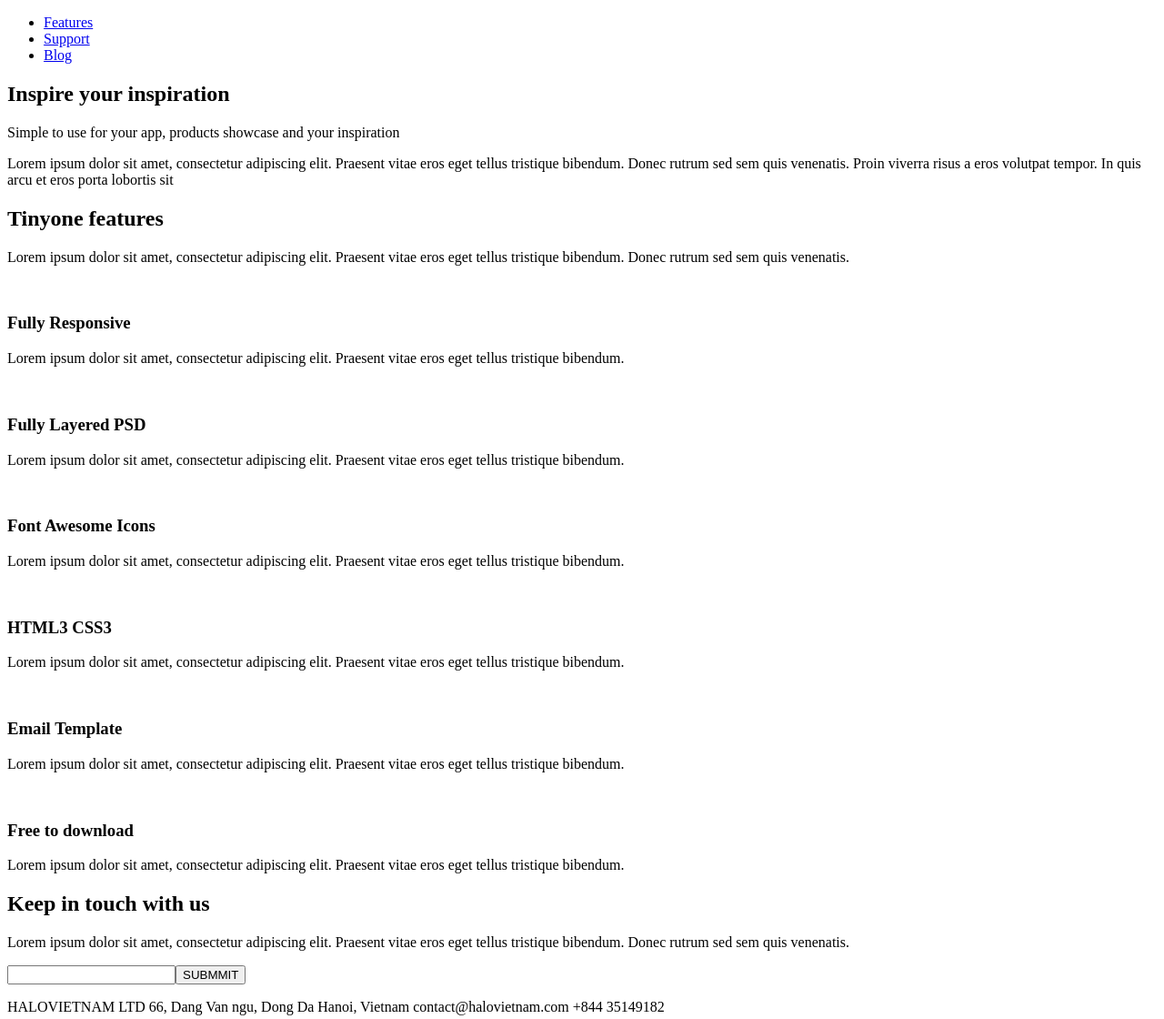
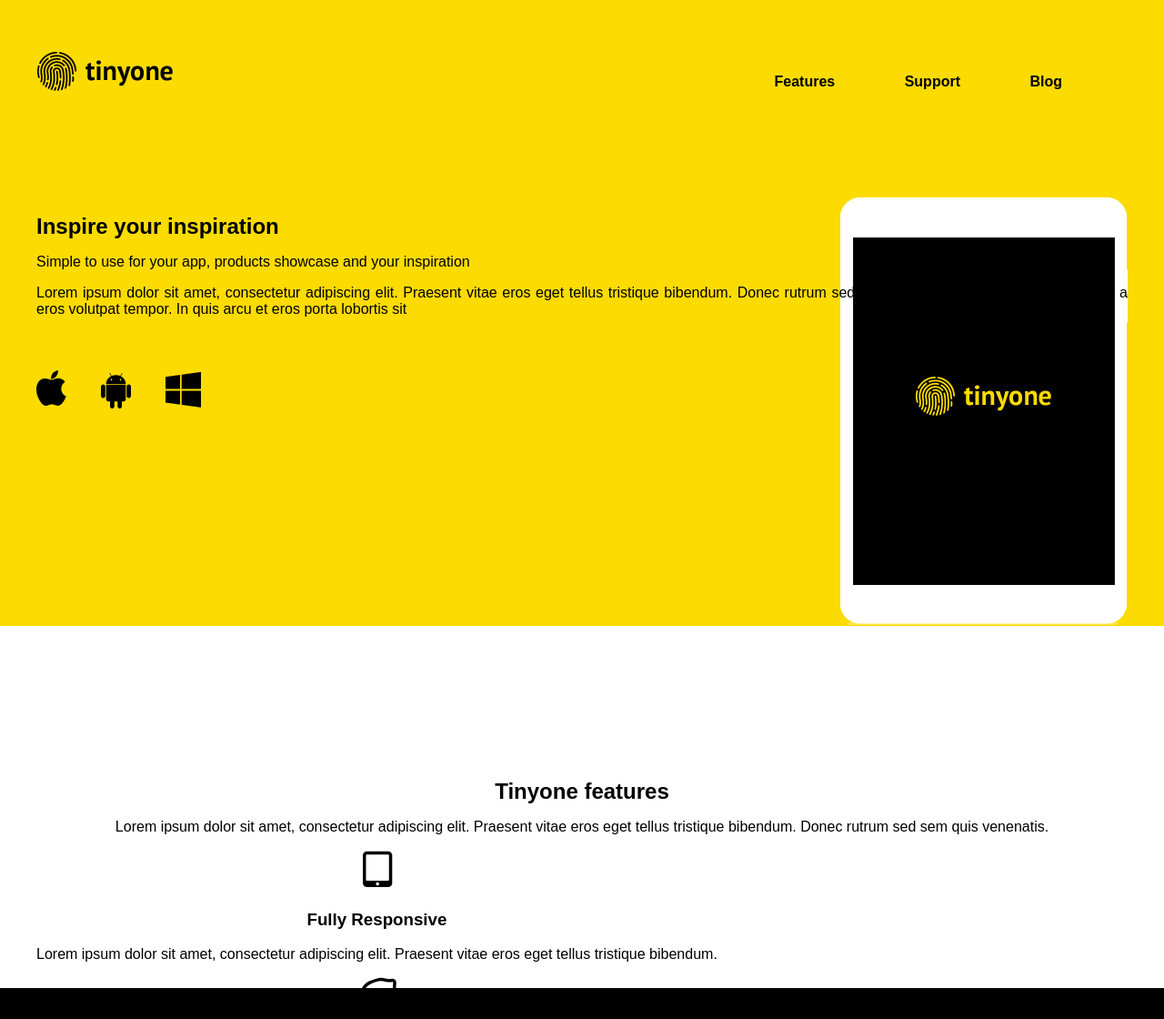
Before and after one commit to hillaryCF/tinyone, a plain HTML site: page index.html in a window 1280 px wide. Shown: the top 1120 px of the page at 91% size. Drawn offline with nearby package versions, Linux system fonts and the light colour scheme; files that its build step writes are made by us from their sources; a script that the page names is missing.

Commit message:
agrego cambios al html y sass

```diff
--- a/index.html
+++ b/index.html
@@ -5,56 +5,59 @@
     <meta http-equiv="X-UA-Compatible" content="IE=edge">
     <title>Page Title</title>
     <meta name="viewport" content="width=device-width, initial-scale=1">
-    <link rel="stylesheet" href="css/main.css"/>
+    <link rel="stylesheet" href="css/style.css"/>
 
 </head>
 <body>
-    <!-- container1 -->
-    <div id="container">
+    <!-- primer contenedor -->
+    <div id="content1">
         <div class="wrapper clearfix">
-            <ul id="menue">
+            <img src="img/logo.png" id="logo" alt="logo tinyone">
+            <ul class="menue clearfix">
                 <li><a href="#">Features</a></li>
                 <li><a href="#">Support</a></li>
                 <li><a href="#">Blog</a></li>
             </ul>
             <h2>Inspire your inspiration</h2>
-            <p>Simple to use for your app, products showcase and your inspiration</p>
-            <p>Lorem ipsum dolor sit amet, consectetur adipiscing elit. Praesent vitae eros eget tellus tristique bibendum. Donec rutrum sed sem quis venenatis. Proin viverra risus a eros volutpat tempor. In quis arcu et eros porta lobortis sit</p>
+            <p class="oneP">Simple to use for your app, products showcase and your inspiration</p>
+            <p class="oneP">Lorem ipsum dolor sit amet, consectetur adipiscing elit. Praesent vitae eros eget tellus tristique bibendum. Donec rutrum sed sem quis venenatis. Proin viverra risus a eros volutpat tempor. In quis arcu et eros porta lobortis sit</p>
+            <img src="img/img1.png" alt="tablet con logo" id="tablet">
+            <img src="img/img9.png" alt="iconos" id="iconos">
         </div>
     </div>
 
     <!-- container2 -->
-    <div id="container">
-        <div id="wrapper2">
-            <h2>Tinyone features</h2>
+    <div id="container2">
+        <div class="wrapper">
+            <h2 class="secoundTittle">Tinyone features</h2>
             <p>Lorem ipsum dolor sit amet, consectetur adipiscing elit. Praesent vitae eros eget tellus tristique bibendum. Donec rutrum sed sem quis venenatis.</p>
-            <div class="list">
-                <img src="" alt="">
+            <div class="list clearfix">
+                <img src="img/img2.png" alt="">
                 <h3>Fully Responsive</h3>
                 <p>Lorem ipsum dolor sit amet, consectetur adipiscing elit. Praesent vitae eros eget tellus tristique bibendum.</p>
             </div>
-             <div class="list">
-                 <img src="" alt="">
+            <div class="list">
+                <img src="img/img3.png" alt="">
                 <h3>Fully Layered PSD</h3>
                 <p>Lorem ipsum dolor sit amet, consectetur adipiscing elit. Praesent vitae eros eget tellus tristique bibendum.</p>
             </div>
             <div class="list">
-                <img src="" alt="">
+                <img src="img/img4.png" alt="">
                 <h3>Font Awesome Icons</h3>
                 <p>Lorem ipsum dolor sit amet, consectetur adipiscing elit. Praesent vitae eros eget tellus tristique bibendum.</p>
             </div>
             <div class="list">
-                <img src="" alt="">
+                <img src="img/img5.png" alt="">
                 <h3>HTML3  CSS3</h3>
                 <p>Lorem ipsum dolor sit amet, consectetur adipiscing elit. Praesent vitae eros eget tellus tristique bibendum.</p>
             </div>
             <div class="list">
-                <img src="" alt="">
+                <img src="img/img6.png" alt="">
                 <h3>Email Template</h3>
                 <p>Lorem ipsum dolor sit amet, consectetur adipiscing elit. Praesent vitae eros eget tellus tristique bibendum.</p>
             </div>
-            <div class="list">
-                <img src="" alt="">
+            <div class="list clearfix">
+                <img src="img/img7.png" alt="">
                 <h3>Free to download</h3>
                 <p>Lorem ipsum dolor sit amet, consectetur adipiscing elit. Praesent vitae eros eget tellus tristique bibendum.</p>
             </div>
@@ -62,9 +65,9 @@
     </div>
 
     <!-- footer -->
-    <div id="container">
-        <div id="wrapper3">
-            <h2>Keep in touch with us</h2>
+    <div id="container3">
+        <div class="wrapper">
+            <h2 class="secoundTittle">Keep in touch with us</h2>
             <p>Lorem ipsum dolor sit amet, consectetur adipiscing elit. Praesent vitae eros eget tellus tristique bibendum. Donec rutrum sed sem quis venenatis.</p>
             <input type="text" ><button>SUBMMIT</button>
             <img src="" alt="">
--- a/sass/_content.scss
+++ /dev/null
@@ -1,29 +0,0 @@
-#container{
-    margin: 0 auto;
-    background-color: green
-}
-.wrapper{
-    max-width: 900px;
-    margin: 0 auto;
-}
-#wrapper3{
-    background-color: black;
-}
-
-#menue{
-    float: right;
-    list-style: none;
-    margin: 46px 0 0;
-    padding: 0;
-}
-
-#menue li{
-    display: inline;
-
-}
-.clearfix::after {
-    display: block;
-    content: "";
-    clear: both;
-
-}
--- /dev/null
+++ b/sass/general/_content.scss
@@ -0,0 +1,74 @@
+body{
+    margin: 0;
+    font-family: Arial, Helvetica, sans-serif;
+}
+
+// wrapper
+.wrapper{
+    max-width: 1200px;
+    margin: 0 auto;
+}
+
+// primer contenedor
+#content1{
+    background-color:$yellow;
+}
+a{
+    color: $black;
+    text-decoration: none;
+    font-weight: bold;
+    font-size: 1em;
+}
+.menue{
+    float: right;
+    list-style: none;
+    margin: 46px 0 0;
+    padding-top: 35px;
+}
+.menue li{
+    display: inline;
+    margin-right: 72px;
+
+}
+.clearfix::after {
+    display: block;
+    content: "";
+    clear: both;
+
+}
+#logo{
+    padding-top: 56px;
+}
+h2{
+    margin: 0;
+    margin-top: 130px;
+    text-align: left;
+}
+#tablet{
+    float: right;
+    margin-top: -150px;
+}
+#iconos{
+    margin-top: 40px;
+}
+.oneP{
+    text-align: justify;
+}
+
+// segundo contenedor
+#container2{
+    background-color: $white;
+    text-align: center;
+    font-size: 1em;
+}
+.secoundTittle{
+    margin-top: 168px;
+    text-align: center;
+}
+.list{
+    float: left;
+}
+// footer
+#container3{
+    background-color: $black;
+}
--- /dev/null
+++ b/sass/general/_variables.scss
@@ -0,0 +1,3 @@
+$yellow: #fcdb00;
+$white:#ffffff;
+$black:#000000;
--- a/sass/style.scss
+++ b/sass/style.scss
@@ -0,0 +1,2 @@
+@import 'general/variables';
+@import 'general/content';
```
Also changed, not shown: css/style.css (added), img/img1.png (added), img/img2.png (added), img/img3.png (added), img/img4.png (added), img/img5.png (added), img/img6.png (added), img/img7.png (added), img/img8.png (added), img/img9.png (added), img/logo.png (added), 4 other files.
